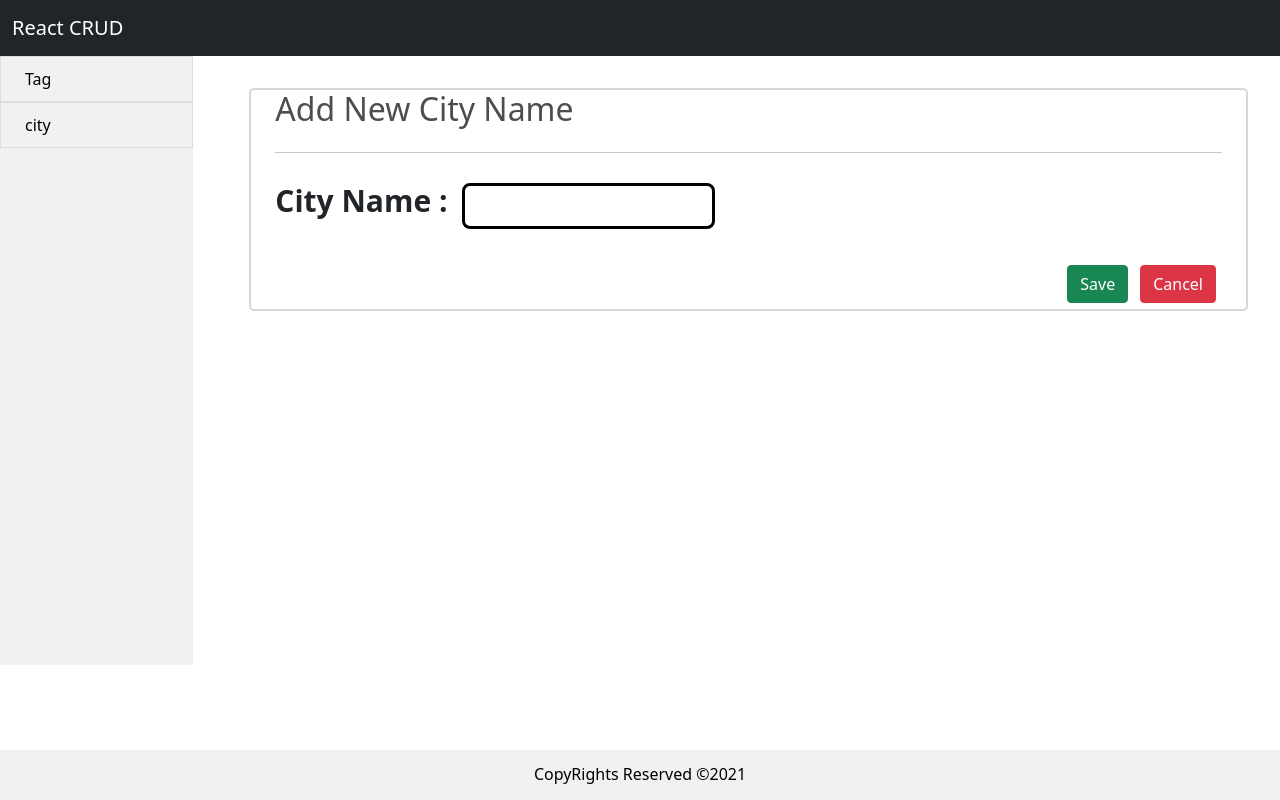
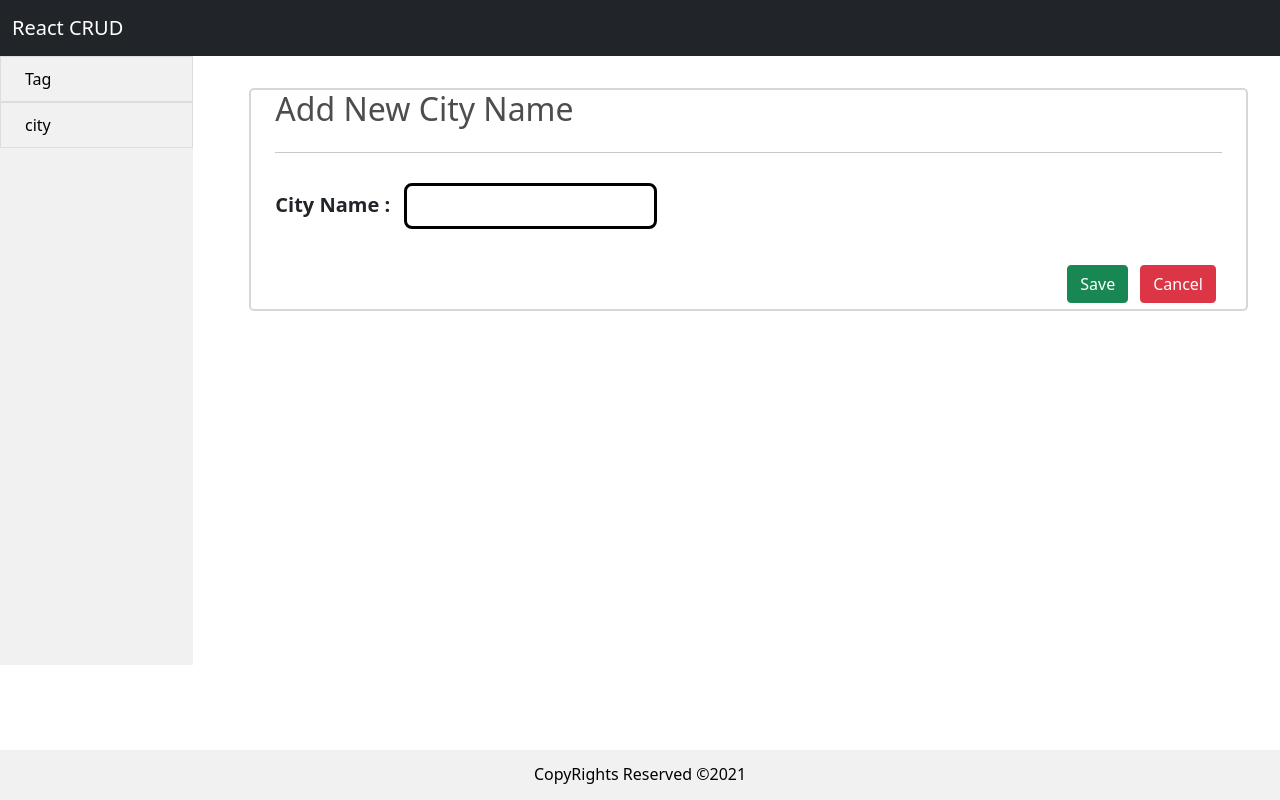
Before and after one commit to Vinoo-GIT/crud-operation, a React (Create React App) app: page /FormValidationCity in a window 1280 px wide. Built offline with nearby package versions, Linux system fonts and the light colour scheme.

Commit message:
font size

```diff
--- a/src/components/FormValidationCity.js
+++ b/src/components/FormValidationCity.js
@@ -31,13 +31,17 @@ const FormValidationCity = () => {
                             <input className ="city-validation-form-text-box"
                                 {...register("city", {
                                     required: true,
+                                    minLength:2,
                                     maxLength: 20,
                                     pattern: /^[A-Za-z]+$/i
                                 })}
                             />
                             {errors?.city?.type === "required" && <p>This field is required</p>}
                             {errors?.city?.type === "maxLength" && (
-                                <p>First name cannot exceed 20 characters</p>
+                                <p>City name cannot exceed 20 characters</p>
+                            )}
+                            {errors?.city?.type === "minLength" && (
+                                <p>City name cannot be less than 2 characters</p>
                             )}
                             {errors?.city?.type === "pattern" && (
                                 <p>Alphabetical characters only</p>
--- a/src/index.css
+++ b/src/index.css
@@ -72,5 +72,5 @@ code {
 
 .City-name-text{
   font-weight: 600;
-  font-size: 30px;
+  font-size: 20px;
 }
```
